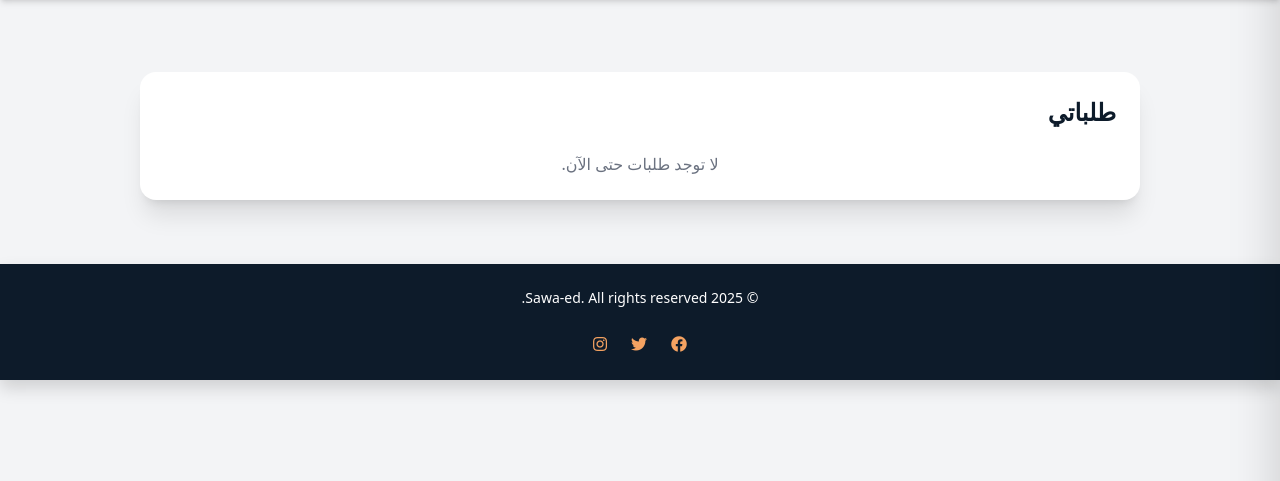
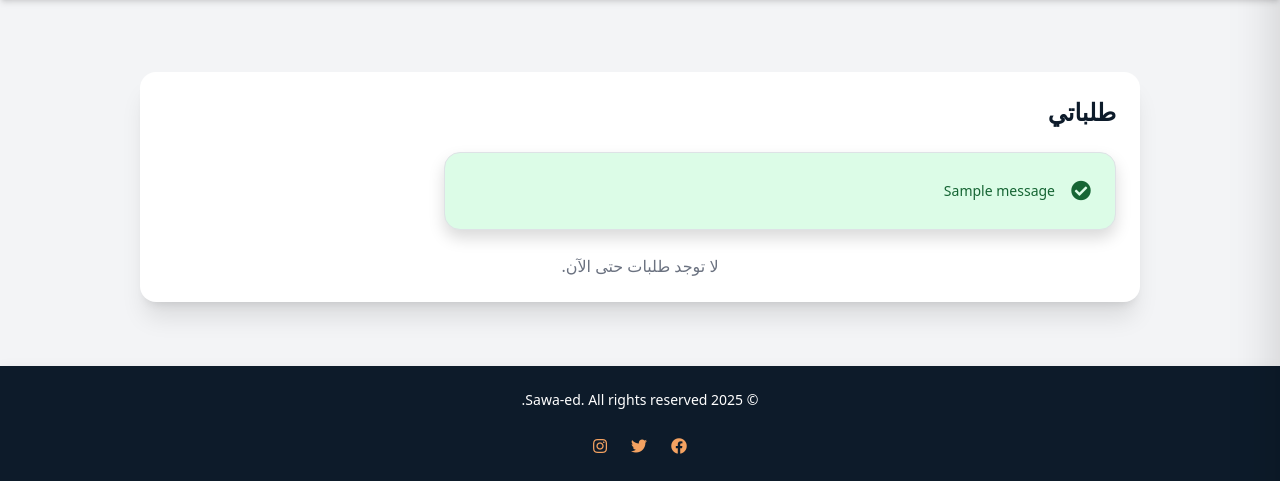
Before and after one commit to shahdzeiad96/Sawa-ed, a Django app: page /my-orders/ in a window 1280 px wide. Shown: the part 66-547 px from the top of the page. Run offline with Django 5.2, Linux system fonts and the light colour scheme; a user stored in the database is signed in; data comes from the database, SQL or seed files in the repository; tables that the repository leaves empty hold one stand-in row (values such as "Sample post"); one stand-in notice (Sample message) is shown; some libraries are stand-ins or nearby versions.

Commit message:
resolve a bug in chat

```diff
--- a/Sawaed_app/templates/index.html
+++ b/Sawaed_app/templates/index.html
@@ -75,7 +75,7 @@
                       <div class="flex flex-col space-y-2">
                         <p class="text-sm">{{ notification.message }}</p>
 
-                        {% if notification.service_order.status == 'pending' %}
+                        {% if notification.service_order.status == 'Pending' %}
                         <div class="flex justify-end space-x-2">
                           <!-- Accept Button -->
                           <form method="post" action="{% url 'accept_order' notification.service_order.id  %}">
--- a/Sawaed_app/templates/my_orders.html
+++ b/Sawaed_app/templates/my_orders.html
@@ -4,7 +4,34 @@
 {% block content %}
 <div class="p-6 rounded-2xl bg-white shadow-xl max-w-7xl w-[1000px] mx-auto mt-10 space-y-6 animate-visible" data-animate="">
   <h2 class="text-2xl font-bold text-[#0d1b2a] mb-4 text-right">طلباتي</h2>
+  {% block messages %}
+  {% if messages %}
+    <div class="w-full max-w-2xl space-y-3 mb-6 animate-fade-in-down">
+      {% for message in messages %}
+        <div class="flex items-center gap-3 p-4 rounded-2xl shadow transition-all duration-300
+            {% if message.tags == 'success' %}bg-green-100 text-green-800 border border-green-300
+            {% elif message.tags == 'error' %}bg-red-100 text-red-800 border border-red-300
+            {% elif message.tags == 'warning' %}bg-yellow-100 text-yellow-800 border border-yellow-300
+            {% else %}bg-blue-100 text-blue-800 border border-blue-300{% endif %}">
 
+          <!-- Icon -->
+          {% if message.tags == 'success' %}
+            <i class="fas fa-check-circle text-xl"></i>
+          {% elif message.tags == 'error' %}
+            <i class="fas fa-times-circle text-xl"></i>
+          {% elif message.tags == 'warning' %}
+            <i class="fas fa-exclamation-triangle text-xl"></i>
+          {% else %}
+            <i class="fas fa-info-circle text-xl"></i>
+          {% endif %}
+
+          <!-- Message Text -->
+          <span class="text-sm font-medium">{{ message }}</span>
+        </div>
+      {% endfor %}
+    </div>
+  {% endif %}
+{% endblock %}
   {% if orders %}
     <div class="space-y-5">
       {% for order in orders %}
@@ -54,7 +81,7 @@
             {% endif %}
 
             {% if user.user_type == 'handyman' %}
-              {% if order.status != 'Completed' %}
+              {% if order.status == 'Pending'  or order.status == 'Accepted' %}
                 <a href="{% url 'complete_order' order.id %}"
                    class="px-4 py-2 rounded-lg border-2 border-green-600 text-green-600 hover:bg-green-600 hover:text-white transition duration-300 text-sm font-medium">
                   <i class="fas fa-check mr-2"></i> إنهاء الطلب
--- a/Sawaed_app/templates/service_details.html
+++ b/Sawaed_app/templates/service_details.html
@@ -123,8 +123,7 @@
 
 
       <div class="text-sm text-gray-600 space-y-2 mt-4 text-center w-full">
-        <p><i class="fas fa-star text-[#f4a261]"></i> التقييم العام: {{ handyman.rating }}</p>
-        <p><i class="fas fa-map-marker-alt text-[#f4a261]"></i> الموقع: {{ handyman.location }}</p>
+        <p><i class="fas fa-map-marker-alt text-[#f4a261]"></i> الموقع: {% if handyman.location %}{{ handyman.location }}{% else %}لم يتم تحديد موقع{% endif %}</p>
         <p><i class="fas fa-calendar-check text-[#f4a261]"></i> التوافر: {% if handyman.availability %}متاح{% else %}غير متاح{% endif %}</p>
         <p><i class="fas fa-phone-alt text-[#f4a261]"></i> رقم الهاتف: {{ handyman.user.phone_number }}</p>
       </div>
@@ -142,7 +141,7 @@
     <h2 class="text-xl font-semibold text-[#002244] mb-4 flex items-center gap-2">
       <i data-lucide="message-square"></i> إرسال رسالة
     </h2>
-    <form method="POST" action="{% url 'send-message' recipient.id service.id %}">
+    <form method="POST" action="{% url 'send-message' recipient.id %}">
       {% csrf_token %}
       <textarea name="content" rows="4" class="w-full border border-[#f4a261] rounded-xl p-3 focus:outline-none focus:ring-2 focus:ring-[#f4a261]" placeholder="اكتب رسالتك هنا..."></textarea>
       <button type="submit" class="w-full bg-[#f4a261] hover:bg-[#e07b3b] text-white font-semibold py-2 rounded-xl transition duration-200 mt-4">إرسال</button>
--- a/Sawaed_app/urls.py
+++ b/Sawaed_app/urls.py
@@ -18,7 +18,7 @@ urlpatterns = [
     path('chatbot/', views.chatbot_response, name='chatbot_response'),
     path("chat/", views.chatbot_ui, name="chat-ui"),
     path('chat/<int:user_id>/', views.chat_detail, name='chat_detail'),
-    path('send-message/<int:recipient_id>/<int:service_id>/', views.send_message, name='send-message'),
+    path('send-message/<int:recipient_id>/', views.send_message, name='send-message'),
     path('mark-as-read/<int:message_id>/', views.mark_as_read, name='mark_as_read'),
     path('add-to-cart/<int:service_id>/', views.add_to_cart, name='add-to-cart'),
     path('search/', views.search_services, name='service_search'),
--- a/Sawaed_app/views.py
+++ b/Sawaed_app/views.py
@@ -205,51 +205,63 @@ def service_detail(request, service_id,user_id):
     }
     context.update(base_view_data(request))
     return render(request, 'service_details.html', context)
+
+# Inbox: Display all messages (both sent and received)
 @login_required
 def inbox(request):
     user = request.user
 
-    # Get all the messages for the signed-in user
+    # Get all sent and received messages for the user
     messages = Message.objects.filter(Q(sender=user) | Q(receiver=user))
 
-    # Threads of messages
+    # Dictionary to store the last message in each thread
     threads = {}
     for msg in messages:
+        # Determine the other participant in the thread (sender or receiver)
         other_user = msg.receiver if msg.sender == user else msg.sender
+
+        # Keep the most recent message in the thread
         if other_user not in threads or msg.timestamp > threads[other_user].timestamp:
-            threads[other_user] = msg  # The last message in the thread
+            threads[other_user] = msg
 
-    # Sort the threads by timestamp
+    # Sort the threads by the timestamp of the last message
     sorted_threads = sorted(threads.items(), key=lambda x: x[1].timestamp, reverse=True)
 
     context = {
-        'threads': sorted_threads,
-        'messages_ids': [message.id for message in messages]  # Passing a list of message IDs
+        'threads': sorted_threads,  # Threads sorted by the latest message timestamp
+        'messages_ids': [message.id for message in messages]  # List of message IDs
     }
-    context.update(base_view_data(request))
 
     return render(request, 'inbox.html', context)
+
+# Send a new message
 @login_required
-def send_message(request, recipient_id, service_id):
+def send_message(request, recipient_id):
+    recipient = get_object_or_404(CustomUser, id=recipient_id)
+
     if request.method == 'POST':
-        content = request.POST.get('message')
+        content = request.POST.get('content')
         sender = request.user
-        receiver = get_object_or_404(CustomUser, id=recipient_id)
 
         if content:
             Message.objects.create(
                 sender=sender,
-                receiver=receiver,
-                content=content
+                receiver=recipient,
+                content=content,
+
             )
 
-        return redirect('/')
+        return redirect('inbox')
+
+# Count the number of unread messages
 def unread_messages_count(request):
     if request.user.is_authenticated:
-        count = Message.objects.filter(receiver=request.user, is_read=False).count()
+        count = Message.objects.filter(recipient=request.user, is_read=False).count()
     else:
         count = 0
-    return {'unread_messages_count': count}
+    return {'unread_messages_count': count}  # Return the unread messages count
+
+# Mark a message as read
 @login_required
 def mark_as_read(request, message_id):
     message = get_object_or_404(Message, id=message_id, receiver=request.user)
@@ -258,7 +270,7 @@ def mark_as_read(request, message_id):
         message.is_read = True
         message.save()
 
-    return redirect('inbox')
+    return redirect('inbox')  # Redirect to the inbox page after marking as read
 @login_required
 def chat_detail(request, user_id):
     other_user = get_object_or_404(CustomUser, id=user_id)
@@ -665,10 +677,17 @@ def password_change(request):
 
 
 #the orders display views
+
 @login_required
 def my_orders(request):
-    orders = ServiceOrder.objects.filter(client=request.user)
-    return render(request, 'my_orders.html', {'orders': orders})
+    if request.user.user_type == 'client':
+        orders = ServiceOrder.objects.filter(client=request.user)
+    elif request.user.user_type == 'handyman':
+        orders = ServiceOrder.objects.filter(service__handyman=request.user)
+    else:
+        orders = ServiceOrder.objects.none()
+    context={'orders': orders}
+    return render(request, 'my_orders.html', context)
 
 @login_required
 def complete_order(request, order_id):
```
Also changed, not shown: Sawaed_app/templates/inbox.html (+1 -8 lines), media/service_images/1666182525437_Pix1_Js6uiAB.-Raking-fallen-leaves-and-garden-debris.jpg (added).
